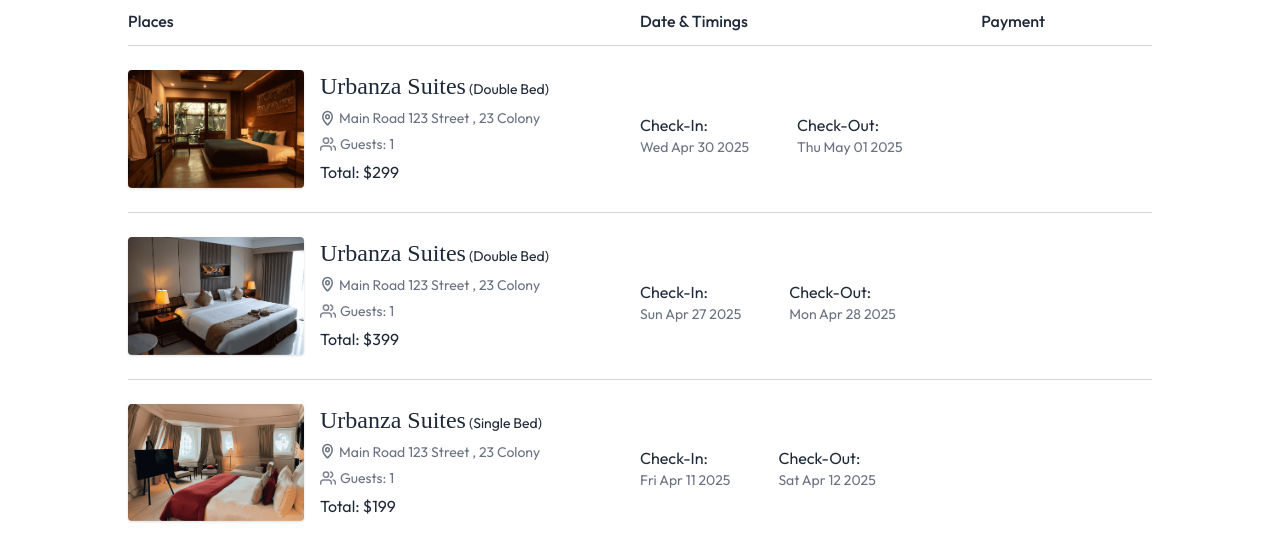
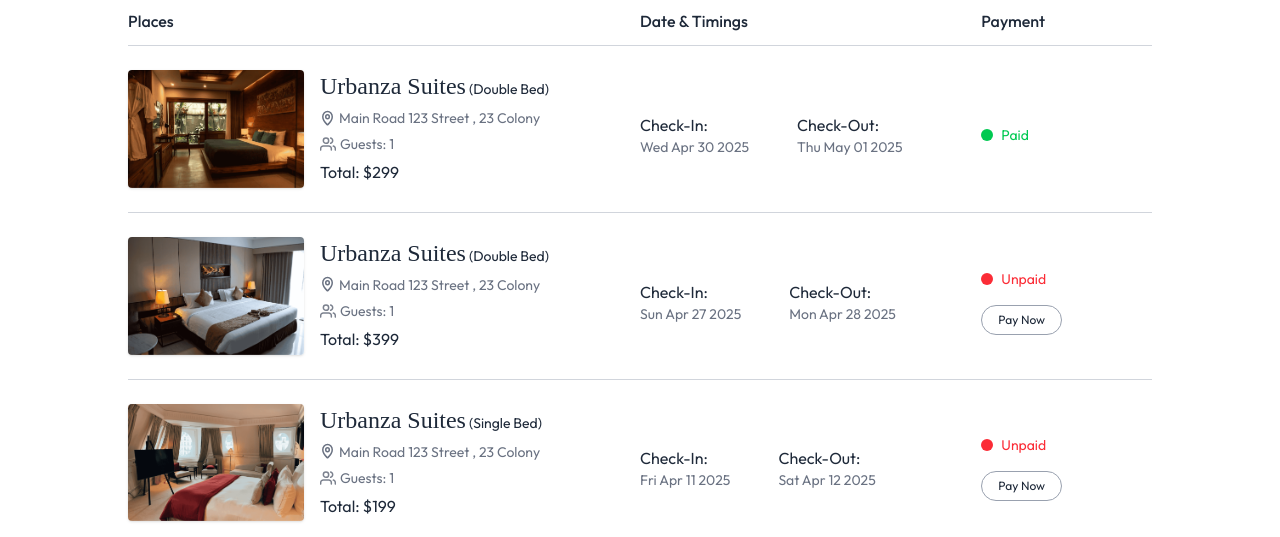
Before and after one commit to Mostakim69/practise-22, a React (Vite) app: page /my-bookings in a window 1280 px wide. Shown: the part 263-800 px from the top of the page. Built offline with nearby package versions, Linux system fonts and the light colour scheme; no server answers; a web font is replaced by a local one.

Commit message:
My Booking page Updated

```diff
--- a/src/pages/MyBookings.jsx
+++ b/src/pages/MyBookings.jsx
@@ -43,15 +43,28 @@
                                     {new Date(booking.checkInDate).toDateString()}
                                 </p>
                             </div>
-                        <div>
-                            <p>Check-Out:</p>
-                            <p className="text-gray-500 text-sm">
-                                {new Date(booking.checkOutDate).toDateString()}
-                            </p>
+                            <div>
+                                <p>Check-Out:</p>
+                                <p className="text-gray-500 text-sm">
+                                    {new Date(booking.checkOutDate).toDateString()}
+                                </p>
+                            </div>
                         </div>
+                        {/* payment state use */}
+                        <div className='flex flex-col items-start justify-center pt-3'>
+                            <div className='flex items-center gap-2'>
+                                <div className={`h-3 w-3 rounded-full ${booking.isPaid ? "bg-green-500" : "bg-red-500"}`}>
+                                </div>
+                                <p className={`text-sm ${booking.isPaid ? "text-green-500" : "text-red-500"}`}>
+                                    {booking.isPaid ? "Paid" : "Unpaid"}
+                                </p>
+                            </div>
+                            {!booking.isPaid && (
+                                <button className='px-4 py-1.5 mt-4 text-xs border border-gray-400 rounded-full hover:bg-gray-50 transition-all cursor-pointer'>
+                                    Pay Now
+                                </button>
+                            ) }
                         </div>
-                        {/* payment statuse */}
-                        <div></div>
                     </div>
                 ))}
             </div>
```
